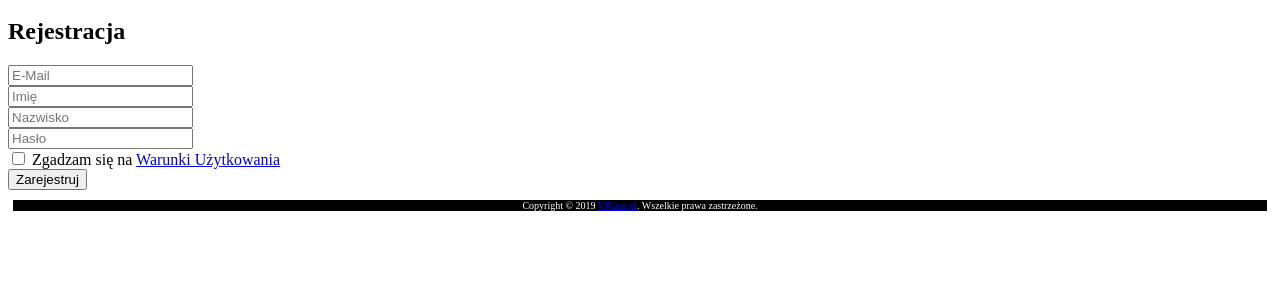
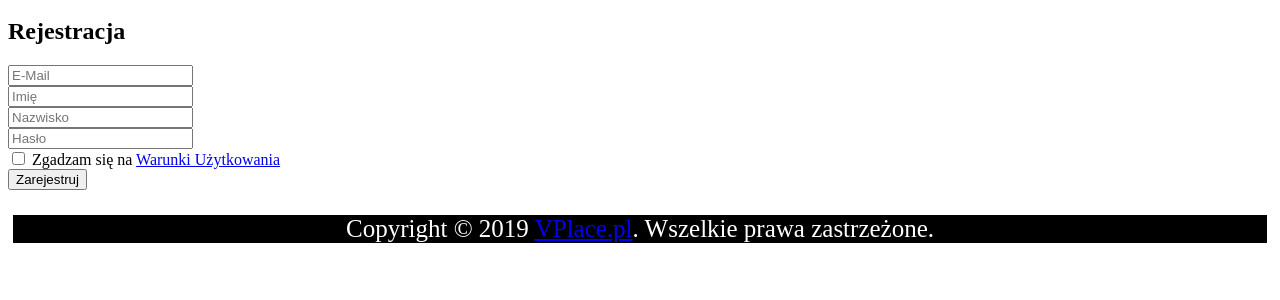
Before and after one commit to ozeppo/VPlace, a PHP site: page / in a window 1280 px wide. Shown: the part 156-456 px from the top of the page. Run offline with PHP 8.4, Linux system fonts and the light colour scheme; style sheets or scripts are compiled from the project's sources.

Commit message:
style.less

```diff
--- a/assets/less/style.less
+++ b/assets/less/style.less
@@ -24,7 +24,7 @@
   color: #ffffff;
   text-align: center;
   margin: 0px 5px;
-  font-size: 10px;
+  font-size: 25px;
 }
 
 .body{
```
